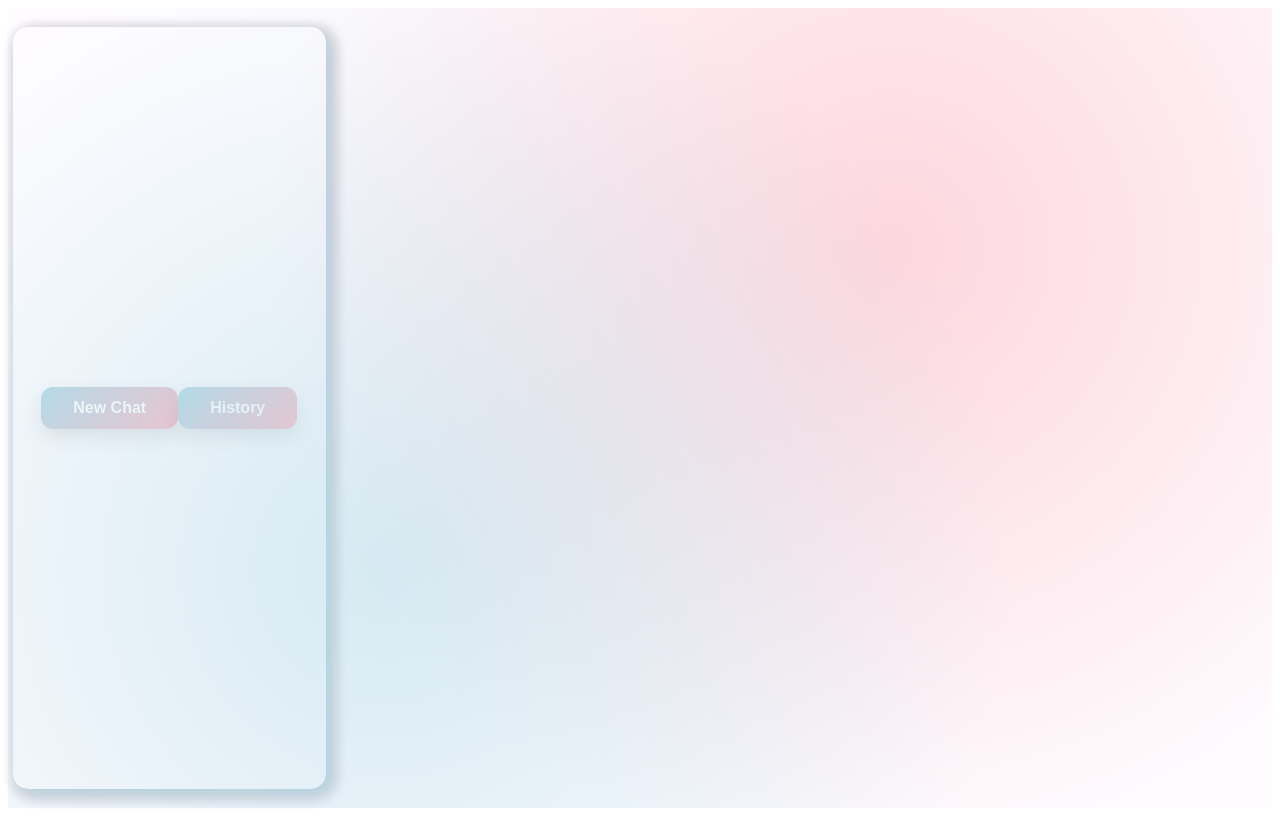
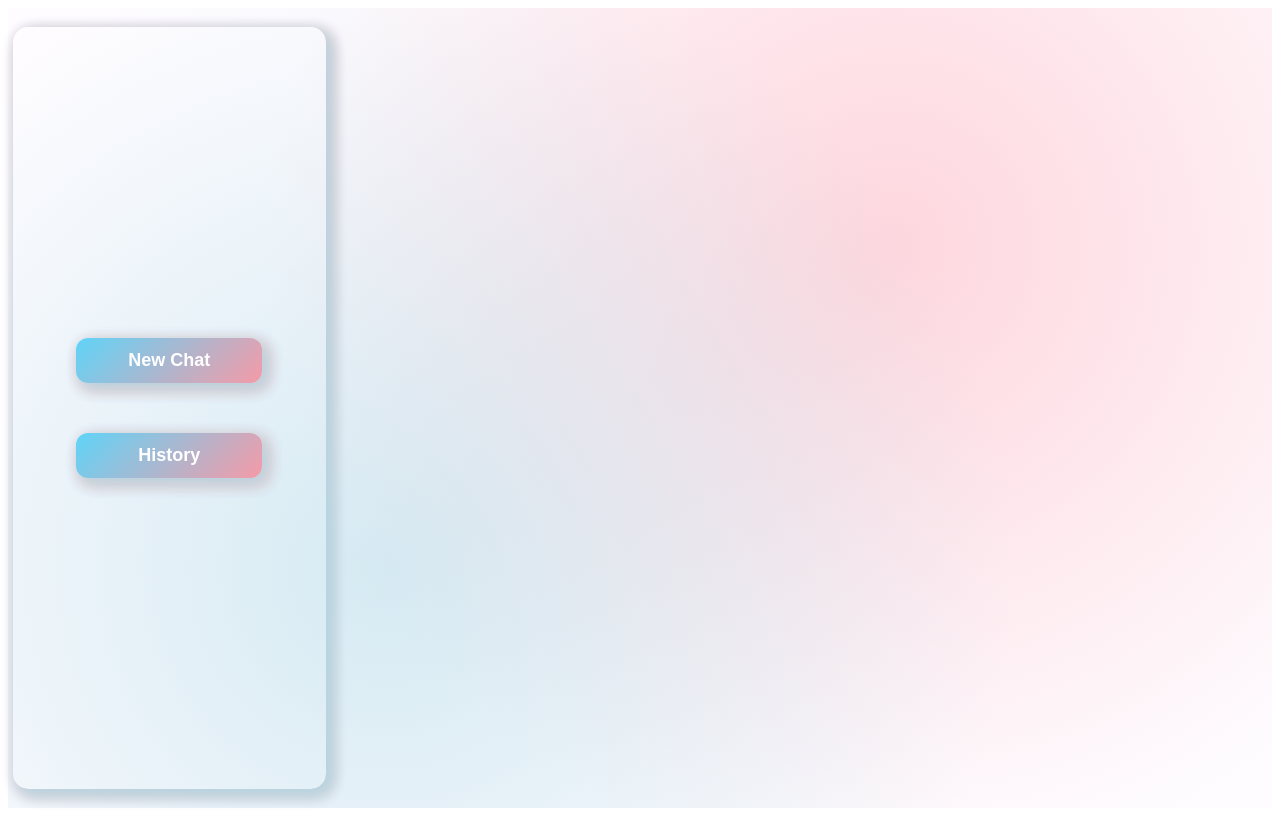
Before and after one commit to satyamrk18/AI-chatbot, a React (Vite) app: page / in a window 1280 px wide. Built offline with nearby package versions, Linux system fonts and the light colour scheme.

Commit message:
reload and history button added

```diff
--- a/src/App.css
+++ b/src/App.css
@@ -36,7 +36,11 @@
   display:flex;
   align-items:center;
   justify-content:center;
+  flex-direction:column;
+  gap:50px;
 }
+
+
 .chatbody {
   height:90vh;
   width: 75%;
--- a/src/App.jsx
+++ b/src/App.jsx
@@ -7,7 +7,7 @@ function App() {
       {/* Your Content/Components  */}
 
       <div className="sidebar">
-        <Button name="New Chat" className="btn"/>
+        <Button name="New Chat"/>
         <Button name="History" />
       </div>
       <div className="chatbody"></div>
--- a/src/button.css
+++ b/src/button.css
@@ -1,19 +1,29 @@
 .btn {
   padding: 12px 32px;
-  font-size: 16px;
+  font-size: 18px;
   font-weight: 600;
   border: none;
   border-radius: 12px;
-  background: linear-gradient(135deg, rgba(173, 216, 230, 0.9), rgba(255, 182, 193, 0.9));
+  background: linear-gradient(
+    135deg,
+    rgb(95, 212, 248),
+    rgb(245, 154, 167)
+  );
   color: #fff;
   cursor: pointer;
-  box-shadow: 0 8px 20px rgba(0, 0, 0, 0.1);
+box-shadow: 5px 5px 15px rgb(173, 216, 230), 5px 5px 15px rgb(255, 182, 193),
+    5px 5px 15px rgb(182, 255, 215), 5px 5px 15px rgb(255, 182, 234);
   transition: transform 0.3s ease, box-shadow 0.3s ease;
+  position: relative;
+  z-index: 1;
+  width:60%;
 }
 
 .btn:hover {
   transform: translateY(-2px);
   box-shadow: 0 10px 24px rgba(0, 0, 0, 0.15);
+  background-color: red;
+  color: black;
 }
 
 .btn:active {
--- a/src/button.jsx
+++ b/src/button.jsx
@@ -1,6 +1,6 @@
 import React from 'react';
 import './button.css';
-import { AIButton } from '@innovaccer/design-system';
+
 
 const Button = ({ name }) => {
   return (
```
